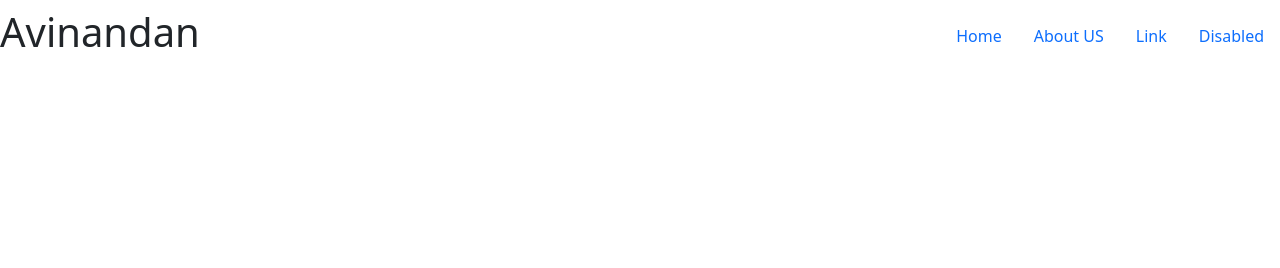
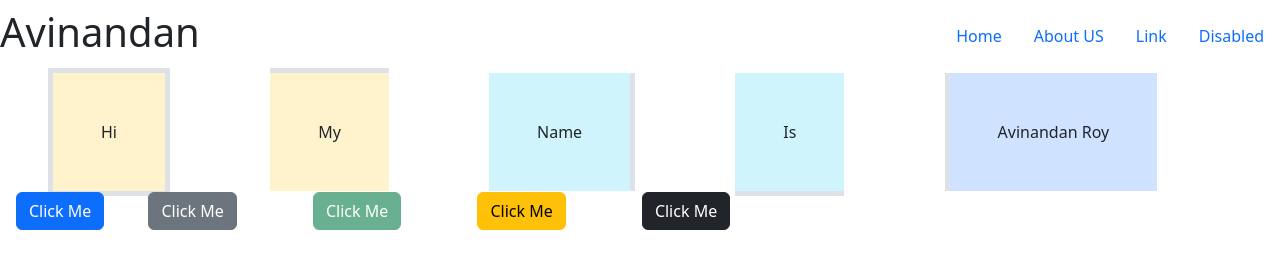
Before and after one commit to AvinandanRoy/Get-started-bootstrap, a plain HTML site: page practice.html in a window 1280 px wide. Drawn offline with Linux system fonts and the light colour scheme.

Commit message:
Buttins are added

```diff
--- a/practice.html
+++ b/practice.html
@@ -1,11 +1,13 @@
 <!DOCTYPE html>
 <html lang="en">
+
 <head>
   <meta charset="UTF-8">
   <meta name="viewport" content="width=device-width, initial-scale=1.0">
   <title>Document</title>
   <link rel="stylesheet" href="styles/bootstrap.min.css">
 </head>
+
 <body>
 
   <div class="navbar">
@@ -15,7 +17,9 @@
         <a class="nav-link active" aria-current="page" href="#">Home</a>
       </li>
       <li class="nav-item">
-              <a class="nav-link" href="#">About US</a>
+        <a class="nav-link" href="#">About US
+
+        </a>
       </li>
       <li class="nav-item">
         <a class="nav-link" href="#">Link</a>
@@ -26,8 +30,24 @@
     </ul>
   </div>
 
+  <div class="mt-5">
+    <span class="border m-5 p-5 bg-warning-subtle border-5">Hi</span>
+    <span class="border-top m-5 p-5 bg-warning-subtle border-5">My</span>
+    <span class="border-end m-5 p-5 bg-info-subtle border-5">Name</span>
+    <span class="border-bottom m-5 p-5 bg-info-subtle border-5">Is</span>
+    <span class="border-start m-5 p-5 bg-primary-subtle border-5">Avinandan Roy</span>
+  </div>
+
+  <div class="mt-5">
+    <button class="btn-primary btn mx-3">Click Me</button>
+    <button class="btn btn-secondary mx-4">Click Me</button>
+    <button class="btn btn-success disabled mx-5">Click Me</button>
+    <button class="btn btn-warning mx-4">Click Me</button>
+    <button class="btn btn-dark mx-5">Click Me</button>
+  </div>
 
 
   <script src="Js/bootstrap.min.js"></script>
 </body>
+
 </html>
```
Also changed, not shown: index.html (+4 -2 lines). Lines whose indentation alone changed are shown as unchanged.
